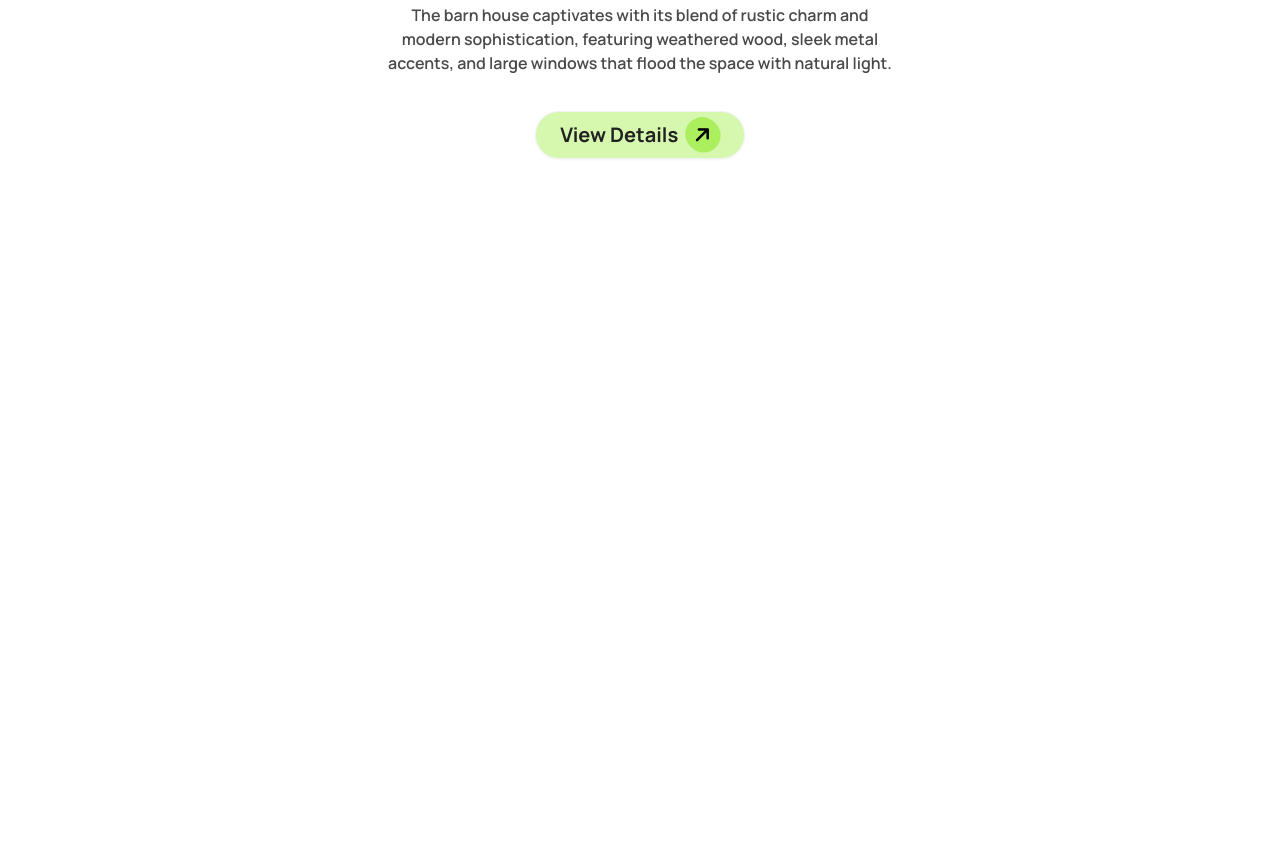
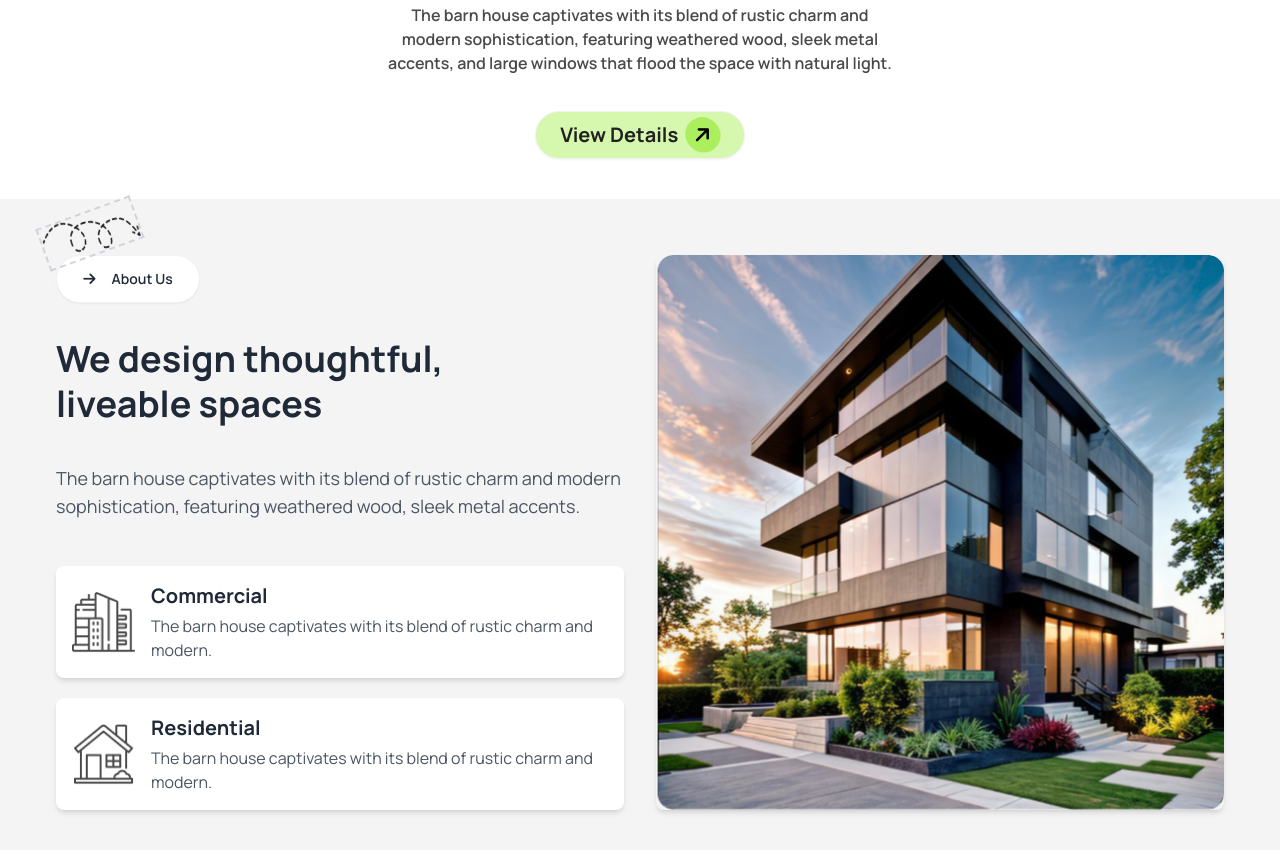
Before and after one commit to ammarbinanwarfuad/Assignment-03, a plain HTML site: page index.html in a window 1280 px wide. Shown: the part 705-1555 px from the top of the page. Before the commit the page ends 904 px from the top, so only its background shows below. Drawn offline with nearby package versions, Linux system fonts and the light colour scheme.

Commit message:
Design Section Added

```diff
--- a/index.html
+++ b/index.html
@@ -162,7 +162,89 @@
       </div>
       <!-- BANNER END HERE -->
     </header>
+    <!-- Header Section Ends here-->
+    <!-- Main Section Starts here -->
+    <main>
+      <!-- Design Section Starts Here -->
+      <section
+        class="bg-design_background flex flex-col lg:flex-row gap-[2rem] lg:justify-between p-10 lg:pt-14 lg:px-14 relative"
+      >
+        <div class="w-full lg:w-[50%] flex flex-col justify-between">
+          <!-- Button -->
+          <button
+            class="btn bg-white rounded-full font-semibold text-gray-800 w-36 py-2 mb-5"
+          >
+            <i class="fa-solid fa-arrow-right mr-2"></i> About Us
+          </button>
 
-    <!-- Header Section Ends here-->
+          <!-- heading -->
+          <h1 class="text-4xl font-bold text-gray-800 leading-tight mb-6">
+            We design thoughtful, <br />
+            liveable spaces
+          </h1>
+
+          <!-- paragraph -->
+          <p class="text-lg text-gray-600 mb-8">
+            The barn house captivates with its blend of rustic charm and modern
+            sophistication, featuring weathered wood, sleek metal accents.
+          </p>
+
+          <!-- commercial -->
+          <div class="space-y-5">
+            <div class="flex items-center p-4 bg-white rounded-lg shadow-md">
+              <img
+                src="assets/commercial.png"
+                class="w-16 h-16 mr-4"
+                alt="square building"
+              />
+              <div>
+                <h2 class="text-xl font-bold text-gray-800 mb-1">Commercial</h2>
+                <p class="text-gray-600">
+                  The barn house captivates with its blend of rustic charm and
+                  modern.
+                </p>
+              </div>
+            </div>
+
+            <!-- residential -->
+            <div class="flex items-center p-4 bg-white rounded-lg shadow-md">
+              <img
+                src="assets/residential.png"
+                class="w-16 h-16 mr-4"
+                alt="Duplex Building PNG File"
+              />
+              <div>
+                <h2 class="text-xl font-bold text-gray-800 mb-1">
+                  Residential
+                </h2>
+                <p class="text-gray-600">
+                  The barn house captivates with its blend of rustic charm and
+                  modern.
+                </p>
+              </div>
+            </div>
+          </div>
+        </div>
+
+        <!-- right Pic -->
+        <div class="w-full lg:w-[50%]">
+          <img
+            src="assets/Rectangle.png"
+            class="w-full rounded-lg shadow-md"
+            alt="Main Big Building PNG File"
+          />
+        </div>
+
+        <!-- Flying pic -->
+        <img
+          src="assets/Vector.png"
+          alt="Turning Icon"
+          class="absolute top-3 left-[40px] hidden lg:block w-[100px] h-[45px] border-2 border-dashed border-gray-300"
+          style="transform: rotate(-20deg)"
+        />
+      </section>
+      <!-- Design Section Ends Here -->
+    </main>
+    <!-- Main Section Ends here -->
   </body>
 </html>
```
